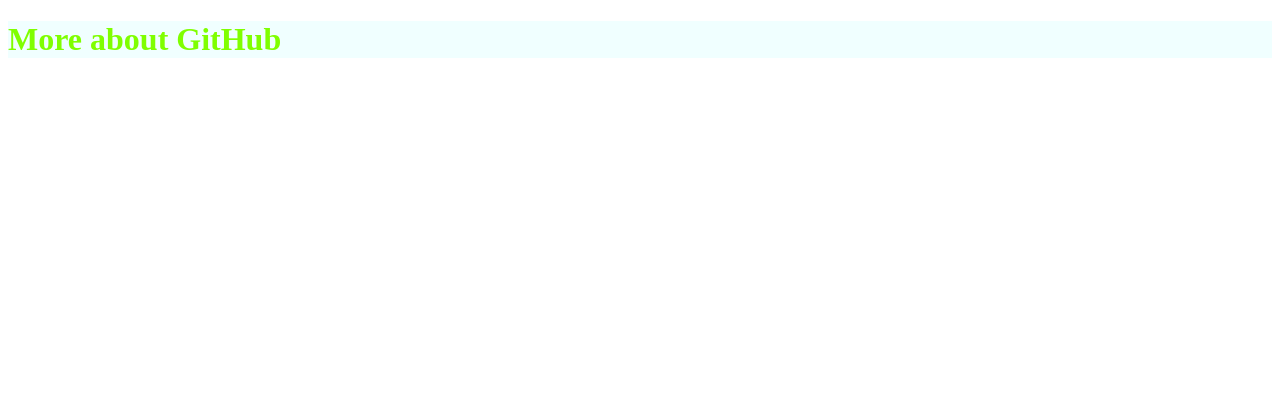
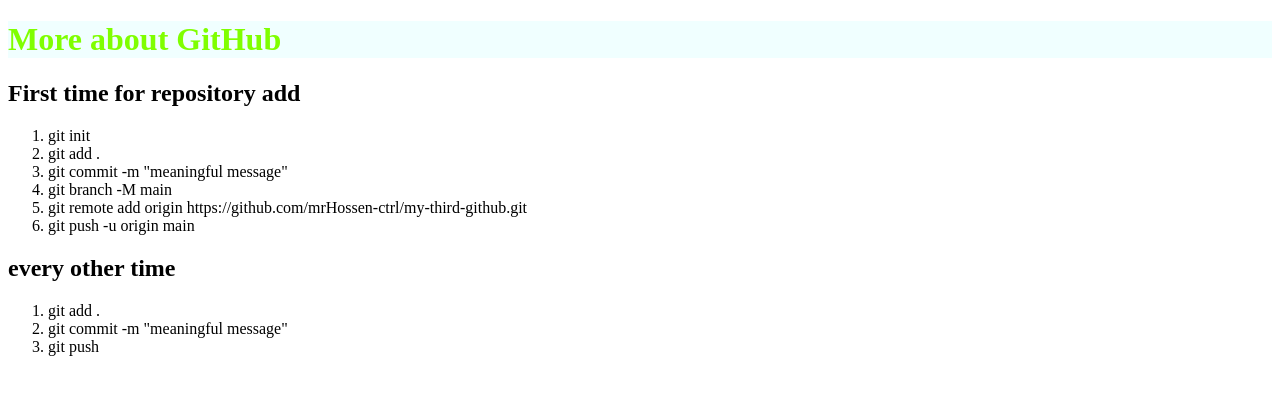
Before and after one commit to mrHossen-ctrl/my-third-github, a plain HTML site: page index.html in a window 1280 px wide. Drawn offline with Linux system fonts and the light colour scheme.

Commit message:
new added div

```diff
--- a/index.html
+++ b/index.html
@@ -9,6 +9,21 @@
     <div>
         <h1 style="background-color: azure; color: chartreuse;">More about GitHub</h1>
 
+        <h2>First time for repository add</h2>
+        <ol>
+            <li>git init</li>
+            <li>git add .</li>
+            <li>git commit -m "meaningful message"</li>
+            <li>git branch -M main</li>
+            <li>git remote add origin https://github.com/mrHossen-ctrl/my-third-github.git</li>
+            <li>git push -u origin main</li>
+        </ol>
+        <h2>every other time</h2>
+        <ol>
+            <li>git add .</li>
+            <li>git commit -m "meaningful message"</li>
+            <li>git push</li>
+        </ol>
     </div>
 </body>
 </html>
```
